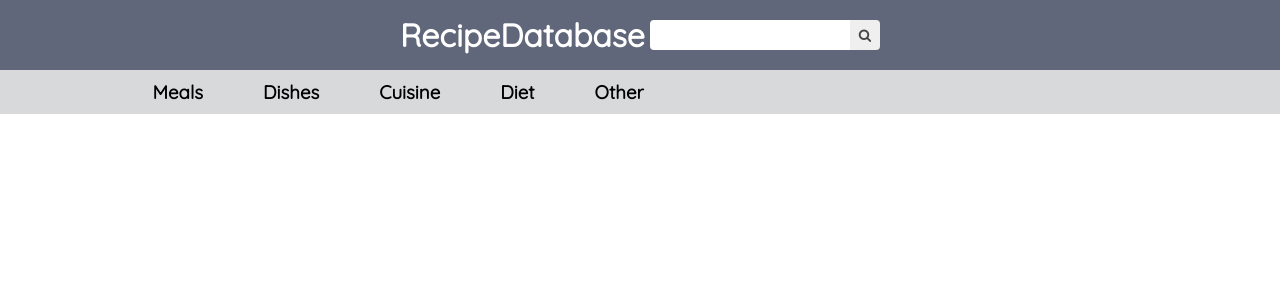
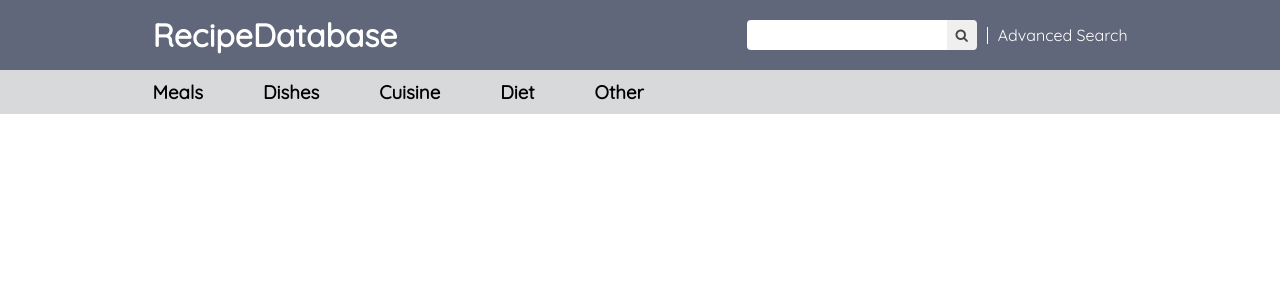
Before and after one commit to Neringa4/recipe_website, a React (Create React App) app in the folder client/: page / in a window 1280 px wide. Shown: the top 300 px of the page. Built offline with nearby package versions, Linux system fonts and the light colour scheme; no server answers.

Commit message:
Add advanced search link to header

```diff
--- a/client/src/components/TitleBar.css
+++ b/client/src/components/TitleBar.css
@@ -1,12 +1,33 @@
+.header-container {
+    display: flex;
+    justify-content: space-between;
+    width: 975px;
+}
+
 #header-title {
     color: white;
     font: Roboto;
     padding: 15px 0;
-    display: flex;
-    justify-content: flex-start;
 }
 
 #header-title-link {
     text-decoration: none;
     width: 250px;
 }
+
+.search-container {
+    display: flex;
+    align-items: center;
+}
+
+#advanced-search-link {
+    text-decoration: none;
+    color: white;
+}
+
+.divider {
+    display: inline-block;
+    border-left: 1px solid white;
+    margin: 0 10px;
+    height: 17px
+}
--- a/client/src/components/TitleBar.js
+++ b/client/src/components/TitleBar.js
@@ -4,12 +4,16 @@ import SearchBar from './SearchBar';
 
 const TitleBar = ({fetchRecipes}) => {
     return(
-        <>
+        <div className="header-container">
             <Link to="/" id="header-title-link">
                 <h1 id="header-title">RecipeDatabase</h1>
             </Link>
-            <SearchBar fetchRecipes={fetchRecipes}/>
-        </>
+            <div className="search-container">
+                <SearchBar fetchRecipes={fetchRecipes}/>
+                <span className="divider"></span>
+                <Link to="/advanced-search" id="advanced-search-link">Advanced Search</Link>
+            </div>
+        </div>
     )
 }
 
```
